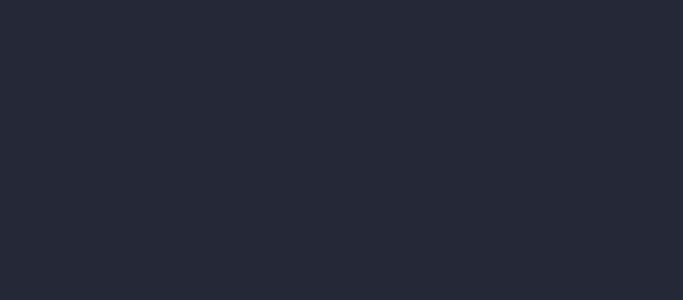
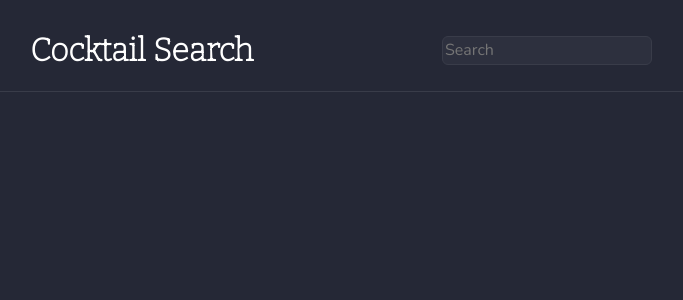
Before and after one commit to VilleSavolainen1/Cocktail-Search, a React (Create React App) app: page / in a window 1280 px wide. Shown: the top 300 px of the page, without its empty margins (299-982 px from the left). Built offline with nearby package versions, Linux system fonts and the light colour scheme.

Commit message:
created header and navbar

```diff
--- a/package.json
+++ b/package.json
@@ -11,6 +11,7 @@
     "react": "^17.0.2",
     "react-dom": "^17.0.2",
     "react-scripts": "4.0.3",
+    "styled-components": "^5.3.1",
     "web-vitals": "^1.1.2"
   },
   "scripts": {
@@ -39,7 +40,6 @@
     ]
   },
   "devDependencies": {
-    "eslint": "^7.2.0",
     "eslint-config-airbnb": "^18.2.1",
     "eslint-plugin-import": "^2.22.1",
     "eslint-plugin-jsx-a11y": "^6.4.1",
--- a/public/index.html
+++ b/public/index.html
@@ -9,6 +9,12 @@
   <meta name="description" content="Web site created using create-react-app" />
   <link rel="apple-touch-icon" href="%PUBLIC_URL%/logo192.png" />
   <link rel="manifest" href="%PUBLIC_URL%/manifest.json" />
+  <link rel="preconnect" href="https://fonts.googleapis.com">
+  <link rel="preconnect" href="https://fonts.gstatic.com" crossorigin>
+  <link rel="preconnect" href="https://fonts.googleapis.com">
+  <link rel="preconnect" href="https://fonts.gstatic.com" crossorigin>
+  <link href="https://fonts.googleapis.com/css2?family=Nunito:wght@200&display=swap" rel="stylesheet">
+  <link href="https://fonts.googleapis.com/css2?family=Bitter:wght@200&display=swap" rel="stylesheet">
   <title>Cocktail-Search</title>
 </head>
 
--- a/src/App.js
+++ b/src/App.js
@@ -1,10 +1,13 @@
 import React from 'react';
 import './App.css';
+import Header from './components/header/header';
 
 function App() {
   return (
     <div className="container">
-      <header className="header" />
+      <header className="header">
+        <Header />
+      </header>
     </div>
   );
 }
--- /dev/null
+++ b/src/components/header/header.js
@@ -0,0 +1,17 @@
+import React from 'react';
+import {
+  Navigation, NavigationInner, Title, Input,
+} from './style';
+
+const Header = () => (
+  <div>
+    <Navigation>
+      <NavigationInner>
+        <Title>Cocktail Search</Title>
+        <Input placeholder="Search" />
+      </NavigationInner>
+    </Navigation>
+  </div>
+);
+
+export default Header;
--- /dev/null
+++ b/src/components/header/style.js
@@ -0,0 +1,34 @@
+import styled from 'styled-components';
+
+export const Navigation = styled.div`
+  position: sticky;
+  margin: 10px;
+  border-bottom: 1px solid #393C49;
+  display: flex;
+  flex-direction: row;
+  align-items: center;
+  justify-content: center;
+`;
+
+export const NavigationInner = styled.div`
+  width: 50%;
+  display: flex;
+  align-items: center;
+  justify-content: space-between;
+`;
+
+export const Title = styled.h1`
+  color: #fff;
+  font-family: 'Bitter', serif;
+`;
+
+export const Input = styled.input`
+  color: #ABBBC2;
+  height: 25px;
+  background: #2D303E;
+  border-radius: 6px;
+  border: 1px solid #393C49;
+  outline: none;
+  font-size: 16px;
+  font-family: 'Nunito', sans-serif;
+`;
```
Also changed, not shown: src/components/header.jsx (deleted, +0 -7 lines), 1 other file (tests, documents, lock files or other folders).
